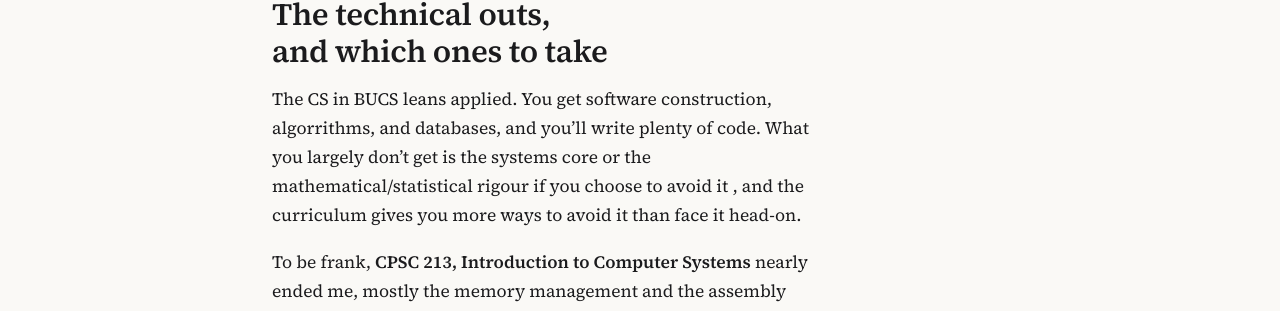
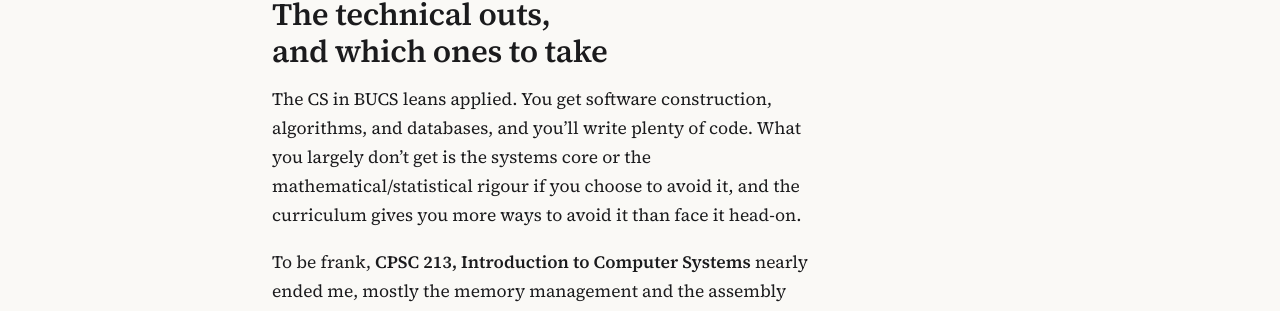
Before and after one commit to simon-roberts/simon-roberts.github.io, a Jekyll site: the page built from _posts/2026-06-10-bucs-at-ubc.md, in a window 1280 px wide and 900 px high, scrolled down 375 px. Shown: the part 173-484 px from the top of the window. Built offline with Jekyll 4.4.1, drawn with Linux system fonts in a browser that asks for light colours.

Commit message:
Unpublish draft post, fix BUCS typos, add link-preview image
Co-Authored-By: Claude Opus 5.5 <noreply@anthropic.com>
Claude-Session: https://claude.ai/code/session_01LtNiDf9QzKcTfYorx944LC

```diff
--- a/_config.yml
+++ b/_config.yml
@@ -23,6 +23,9 @@ author:
   email: simonneilroberts@gmail.com
   linkedin: https://www.linkedin.com/in/simonnroberts
   headshot: /assets/img/simon-roberts-oliver-wyman-2025-small.jpg
+
+# Default image for link previews (LinkedIn, Slack, iMessage).
+image: /assets/img/simon-roberts-oliver-wyman-2025-small.jpg
 
 # ---------------------------------------------------------------------------
 # Build settings. Do not change unless you know why.
--- a/_posts/2026-06-10-bucs-at-ubc.md
+++ b/_posts/2026-06-10-bucs-at-ubc.md
@@ -11,9 +11,9 @@ and what didn't.
 
 ## The technical outs, and which ones to take
 
-The CS in BUCS leans applied. You get software construction, algorrithms, and databases, and you'll write
-plenty of code. What you largely don't get is the systems core or the mathematical/statistical rigour if you choose to avoid it
-, and the curriculum gives you more ways to avoid it than face it head-on.
+The CS in BUCS leans applied. You get software construction, algorithms, and databases, and you'll write
+plenty of code. What you largely don't get is the systems core or the mathematical/statistical rigour if you choose to avoid it,
+and the curriculum gives you more ways to avoid it than face it head-on.
 
 To be frank, **CPSC 213, Introduction to Computer Systems** nearly ended me, mostly the memory management and the assembly
 labs, and I took it Credit/D/Fail during the term everything moved online. I'd like to
```
Also changed, not shown: _posts/2026-08-19-case-interview-math.md (+1 -0 lines).
